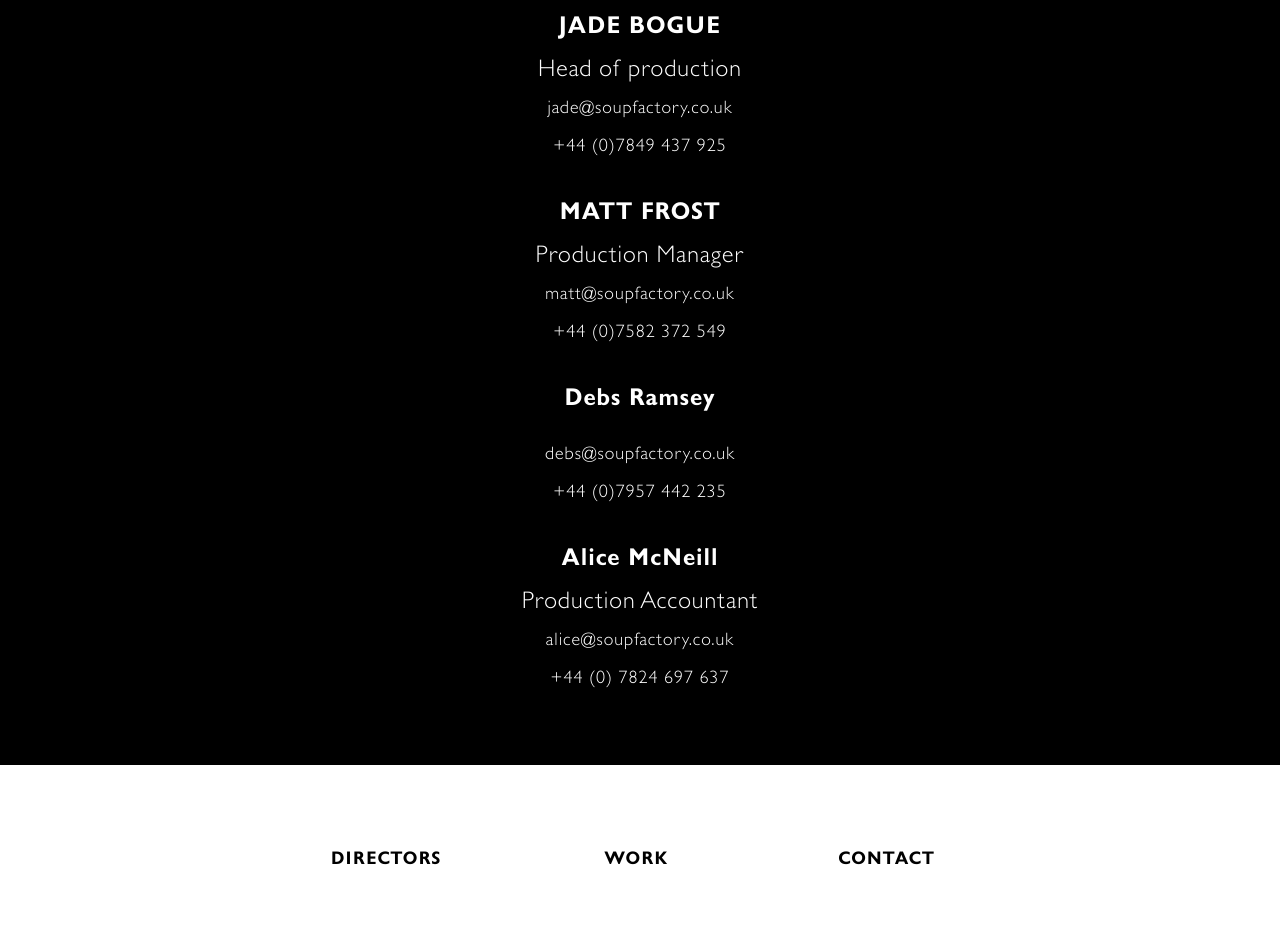
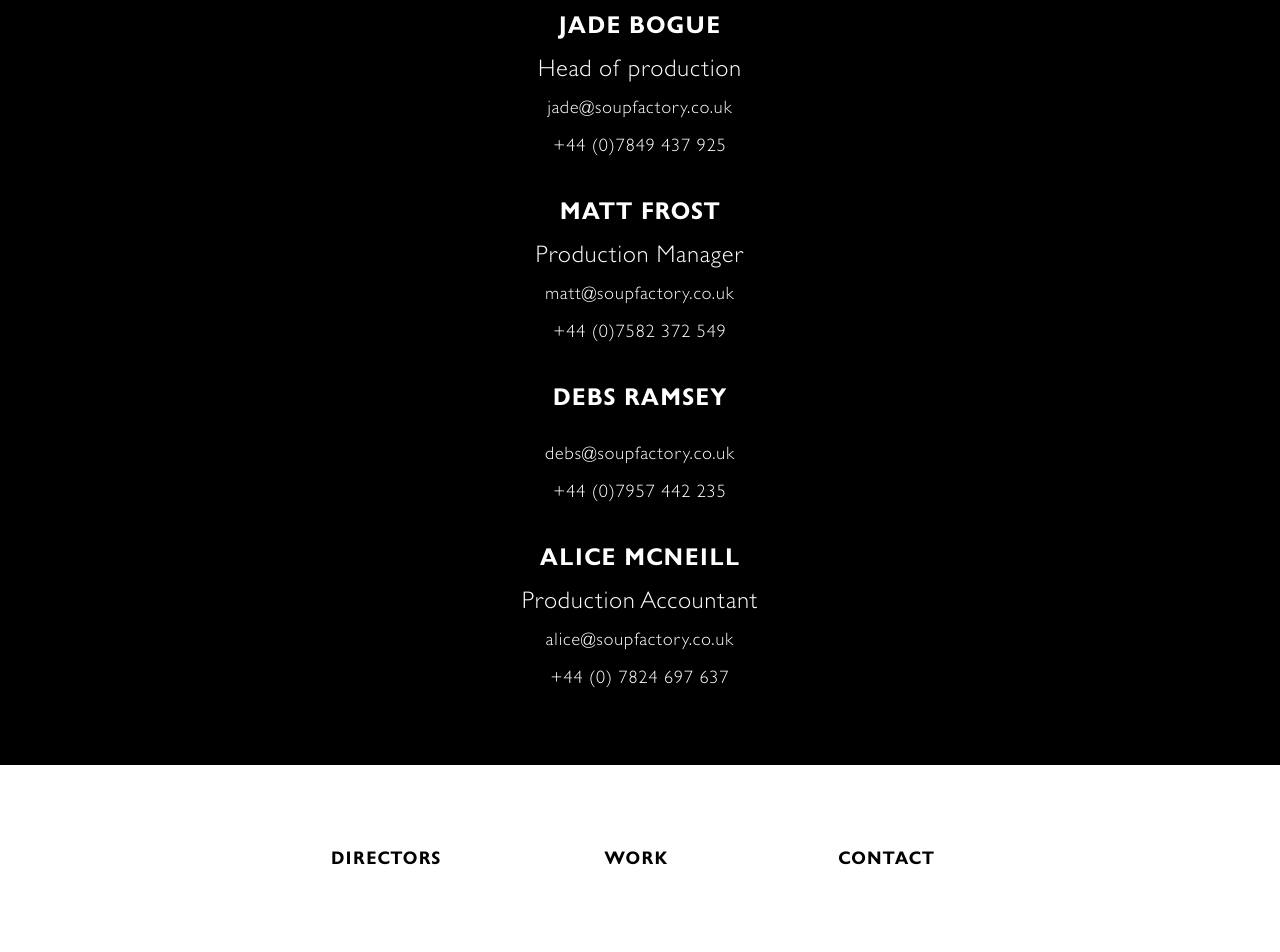
Before and after one commit to howardpanton/soup, a Jekyll site: the page built from contact/index.html, in a window 1280 px wide. Shown: the part 2276-3228 px from the top of the page. Built offline with Jekyll 4.4.1, drawn with Linux system fonts in a browser that asks for light colours; nearby versions of some CDN libraries.

Commit message:
last bits

```diff
--- a/assets/css/screen.css
+++ b/assets/css/screen.css
@@ -1366,16 +1366,17 @@ img {
 /* line 85, ../sass/_people.scss */
 .people .name {
   font-family: gill-sans-bold-display;
+  text-transform: uppercase;
   font-size: 24px;
   line-height: 36px;
   letter-spacing: 1px; }
-/* line 96, ../sass/_people.scss */
+/* line 97, ../sass/_people.scss */
 .people .email {
   font-size: 18px; }
-  /* line 99, ../sass/_people.scss */
+  /* line 100, ../sass/_people.scss */
   .people .email span {
     border-bottom: 1px dotted; }
-/* line 104, ../sass/_people.scss */
+/* line 105, ../sass/_people.scss */
 .people .telephone {
   font-size: 18px; }
 
--- a/assets/sass/_people.scss
+++ b/assets/sass/_people.scss
@@ -84,6 +84,7 @@
 
   .name {
     font-family: gill-sans-bold-display;
+    text-transform: uppercase;
     font-size: 24px;
     line-height: 36px;
     letter-spacing: 1px;
--- a/contact/index.html
+++ b/contact/index.html
@@ -51,21 +51,21 @@ name: about
 	<div class="staff-list">
 
 		<p class="staff">
-			<span class="name">ANDY SOUP</span>
+			<span class="name">Andy Soup</span>
 			<span class="job-description">MD</span>
 			<span class="email">andy@soupfactory.co.uk</span>
 			<span class="telephone">+44 (0)7917 569 190</span>
 		</p>
 
 		<p class="staff">
-			<span class="name">JADE BOGUE</span>
+			<span class="name">Jade Bogue</span>
 			<span class="job-description">Head of production</span>
 			<span class="email">jade@soupfactory.co.uk</span>
 			<span class="telephone">+44 (0)7849 437 925</span>
 		</p>
 
 		<p class="staff">
-			<span class="name">MATT FROST</span>
+			<span class="name">Matt Frost</span>
 			<span class="job-description">Production Manager</span>
 			<span class="email">matt@soupfactory.co.uk</span>
 			<span class="telephone">+44 (0)7582 372 549</span>
@@ -81,7 +81,7 @@ name: about
 		<p class="staff">
 			<span class="name">Alice McNeill</span>
 			<span class="job-description">Production Accountant</span>
-			<span class="email">alice@soupfactory.co.uk</span>
+			<span <a class="email" href="mailto:alice@soupfactory.co.uk">alice@soupfactory.co.uk</a></span>
 			<span class="telephone">+44 (0) 7824 697 637</span>
 		</p>
 
```
Also changed, not shown: 2 other files.
